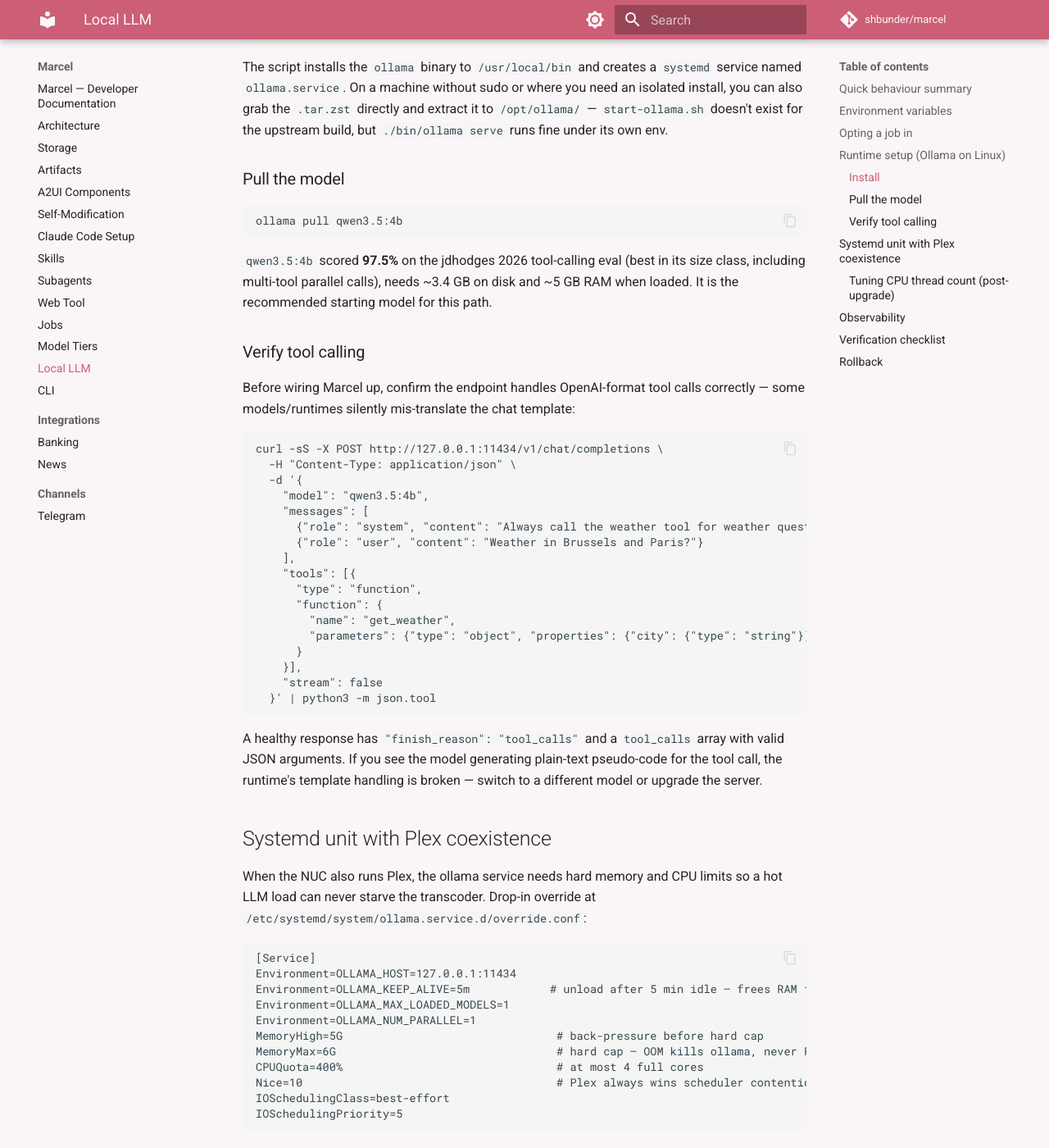
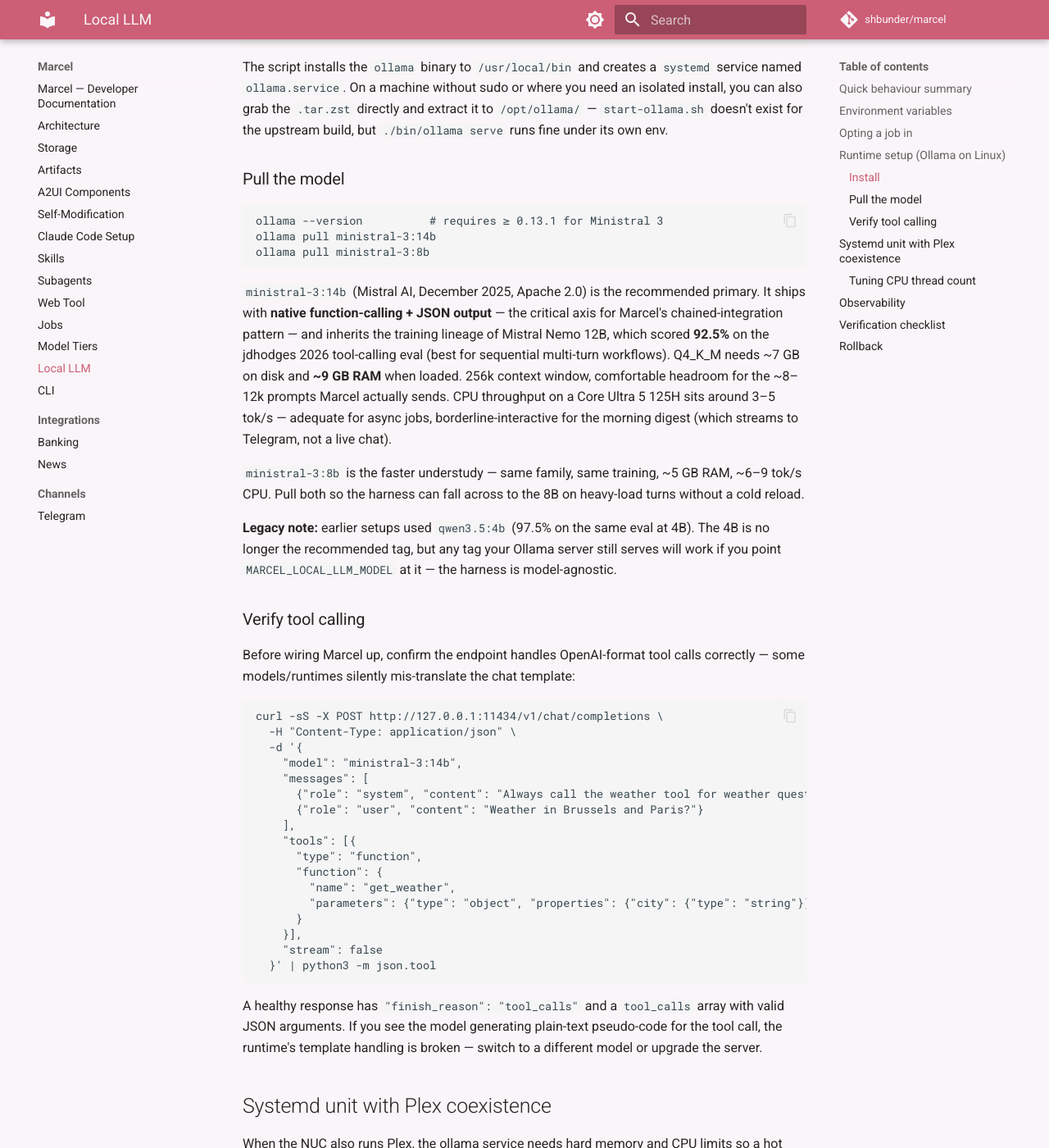
Before and after one commit to shbunder/marcel, an MkDocs documentation site: the page built from docs/local-llm.md, in a window 1280 px wide and 1400 px high, scrolled down 1827 px. Shown: the whole window at 82% size. Built offline with MkDocs 1.6.1 and Material for MkDocs 9.7.7, drawn with Linux system fonts in a browser that asks for light colours; comment, search, counter and statistics services are not loaded; some of the changed text lies outside the part shown.

Commit message:
🔧 [ISSUE-9b3867] impl: docs/config updates for Ministral 3 14B local model upgrade
Rewrites the recommended-model section and systemd override example in
docs/local-llm.md to lead with ministral-3:14b (with ministral-3:8b as
understudy). Updates env-var references across README, SETUP, and the
model-tiers examples + behaviour matrix. The legacy qwen3.5:4b reference
is kept as a short note for users with older setups.

.env.local is deliberately left untouched — flipping the env vars before
the host has the new model pulled would point the fallback chain at an
unserved tag. That step lives in the host-side task list in the issue.

Co-Authored-By: Claude Opus 4.7 (1M context) <noreply@anthropic.com>

````diff
--- a/docs/local-llm.md
+++ b/docs/local-llm.md
@@ -33,19 +33,19 @@ interaction.
 | Variable                  | Example                         | Purpose                                 |
 |---------------------------|---------------------------------|-----------------------------------------|
 | `MARCEL_LOCAL_LLM_URL`    | `http://127.0.0.1:11434/v1`     | Base URL of an OpenAI-compatible server |
-| `MARCEL_LOCAL_LLM_MODEL`  | `qwen3.5:4b`                    | Model tag served at that URL            |
+| `MARCEL_LOCAL_LLM_MODEL`  | `ministral-3:14b`               | Model tag served at that URL            |
 
 Put them in `.env.local`:
 
 ```bash
 MARCEL_LOCAL_LLM_URL=http://127.0.0.1:11434/v1
-MARCEL_LOCAL_LLM_MODEL=qwen3.5:4b
+MARCEL_LOCAL_LLM_MODEL=ministral-3:14b
 ```
 
 Both must be set for the fallback to arm. The fallback also becomes
-visible as a selectable model (`local:qwen3.5:4b`) in the `list_models`
-UI, so you can set it as a channel primary if you want to use the local
-model as the default rather than just a fallback.
+visible as a selectable model (`local:ministral-3:14b`) in the
+`list_models` UI, so you can set it as a channel primary if you want to
+use the local model as the default rather than just a fallback.
 
 ## Opting a job in
 
@@ -90,13 +90,30 @@ its own env.
 ### Pull the model
 
 ```bash
-ollama pull qwen3.5:4b
+ollama --version          # requires ≥ 0.13.1 for Ministral 3
+ollama pull ministral-3:14b
+ollama pull ministral-3:8b
 ```
 
-`qwen3.5:4b` scored **97.5%** on the jdhodges 2026 tool-calling eval
-(best in its size class, including multi-tool parallel calls), needs
-~3.4 GB on disk and ~5 GB RAM when loaded. It is the recommended starting
-model for this path.
+`ministral-3:14b` (Mistral AI, December 2025, Apache 2.0) is the
+recommended primary. It ships with **native function-calling + JSON
+output** — the critical axis for Marcel's chained-integration pattern —
+and inherits the training lineage of Mistral Nemo 12B, which scored
+**92.5%** on the jdhodges 2026 tool-calling eval (best for sequential
+multi-turn workflows). Q4_K_M needs ~7 GB on disk and **~9 GB RAM** when
+loaded. 256k context window, comfortable headroom for the ~8–12k prompts
+Marcel actually sends. CPU throughput on a Core Ultra 5 125H sits
+around 3–5 tok/s — adequate for async jobs, borderline-interactive for
+the morning digest (which streams to Telegram, not a live chat).
+
+`ministral-3:8b` is the faster understudy — same family, same training,
+~5 GB RAM, ~6–9 tok/s CPU. Pull both so the harness can fall across to
+the 8B on heavy-load turns without a cold reload.
+
+**Legacy note:** earlier setups used `qwen3.5:4b` (97.5% on the same
+eval at 4B). The 4B is no longer the recommended tag, but any tag your
+Ollama server still serves will work if you point `MARCEL_LOCAL_LLM_MODEL`
+at it — the harness is model-agnostic.
 
 ### Verify tool calling
 
@@ -108,7 +125,7 @@ template:
 curl -sS -X POST http://127.0.0.1:11434/v1/chat/completions \
   -H "Content-Type: application/json" \
   -d '{
-    "model": "qwen3.5:4b",
+    "model": "ministral-3:14b",
     "messages": [
       {"role": "system", "content": "Always call the weather tool for weather questions."},
       {"role": "user", "content": "Weather in Brussels and Paris?"}
@@ -139,16 +156,21 @@ override at `/etc/systemd/system/ollama.service.d/override.conf`:
 ```ini
 [Service]
 Environment=OLLAMA_HOST=127.0.0.1:11434
-Environment=OLLAMA_KEEP_ALIVE=5m            # unload after 5 min idle — frees RAM for Plex
+Environment=OLLAMA_KEEP_ALIVE=10m            # longer unload window — cold-loading 14B is slower
 Environment=OLLAMA_MAX_LOADED_MODELS=1
 Environment=OLLAMA_NUM_PARALLEL=1
-MemoryHigh=5G                                # back-pressure before hard cap
-MemoryMax=6G                                 # hard cap — OOM kills ollama, never Plex
-CPUQuota=400%                                # at most 4 full cores
+Environment=OLLAMA_NUM_THREAD=12             # Core Ultra 5 125H: 14 P+E cores, 12 leaves UI headroom
+MemoryHigh=10G                               # back-pressure before hard cap
+MemoryMax=12G                                # fits Q4_K_M 14B + KV cache; OOM kills ollama, never Plex
+CPUQuota=800%                                # at most 8 full cores
 Nice=10                                      # Plex always wins scheduler contention
 IOSchedulingClass=best-effort
 IOSchedulingPriority=5
 ```
+
+If you also want the 8B resident simultaneously (avoids reload thrash
+when the harness swaps between primary and understudy), raise `MemoryMax`
+to `17G` and set `OLLAMA_MAX_LOADED_MODELS=2`.
 
 Apply with:
 
@@ -157,18 +179,13 @@ sudo systemctl daemon-reload
 sudo systemctl restart ollama
 ```
 
-### Tuning CPU thread count (post-upgrade)
+### Tuning CPU thread count
 
-Default ollama only uses a handful of threads on the Core Ultra 5 125H
-(4 observed in the ISSUE-070 smoke test). Once you've verified the
-fallback is working end-to-end, tune with:
-
-```ini
-Environment=OLLAMA_NUM_THREAD=8    # try 6, 8, 12 on 14 P+E cores
-```
-
-Dual-channel RAM is a prerequisite for meaningful throughput gains —
-single-channel starves memory bandwidth and adding threads won't help.
+`OLLAMA_NUM_THREAD=12` is the starting point on a 125H. Dual-channel RAM
+is a prerequisite for meaningful throughput gains — single-channel
+starves memory bandwidth and adding threads won't help. Drop to 8 if
+other services on the host (Plex transcode, background jobs) contend
+for cores during an LLM run.
 
 ## Observability
 
````
Also changed, not shown: README.md (+1 -1 lines), SETUP.md (+2 -2 lines), docs/model-tiers.md (+7 -7 lines), project/issues/open/ISSUE-260417-9b3867-local-model-ministral3-upgrade.md (deleted, +0 -75 lines), project/issues/wip/ISSUE-260417-9b3867-local-model-ministral3-upgrade.md (added, +104 -0 lines).
